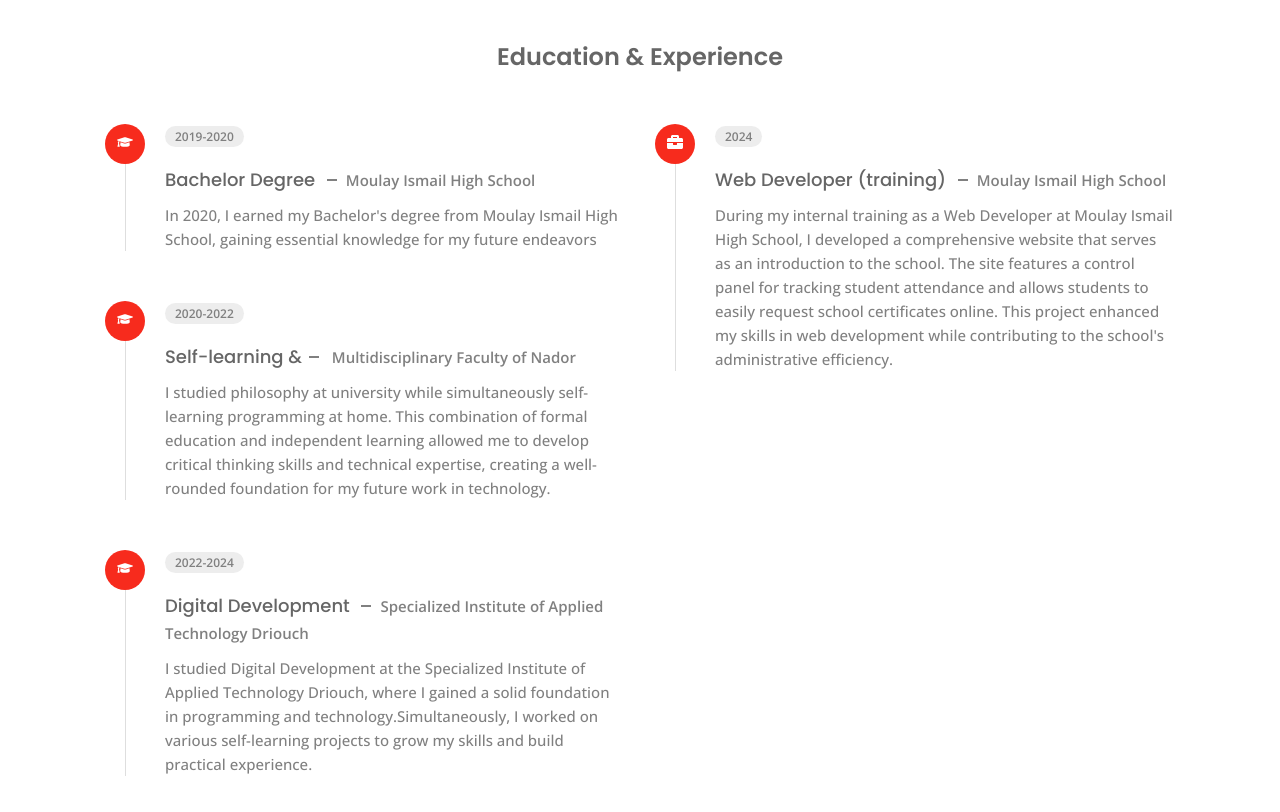
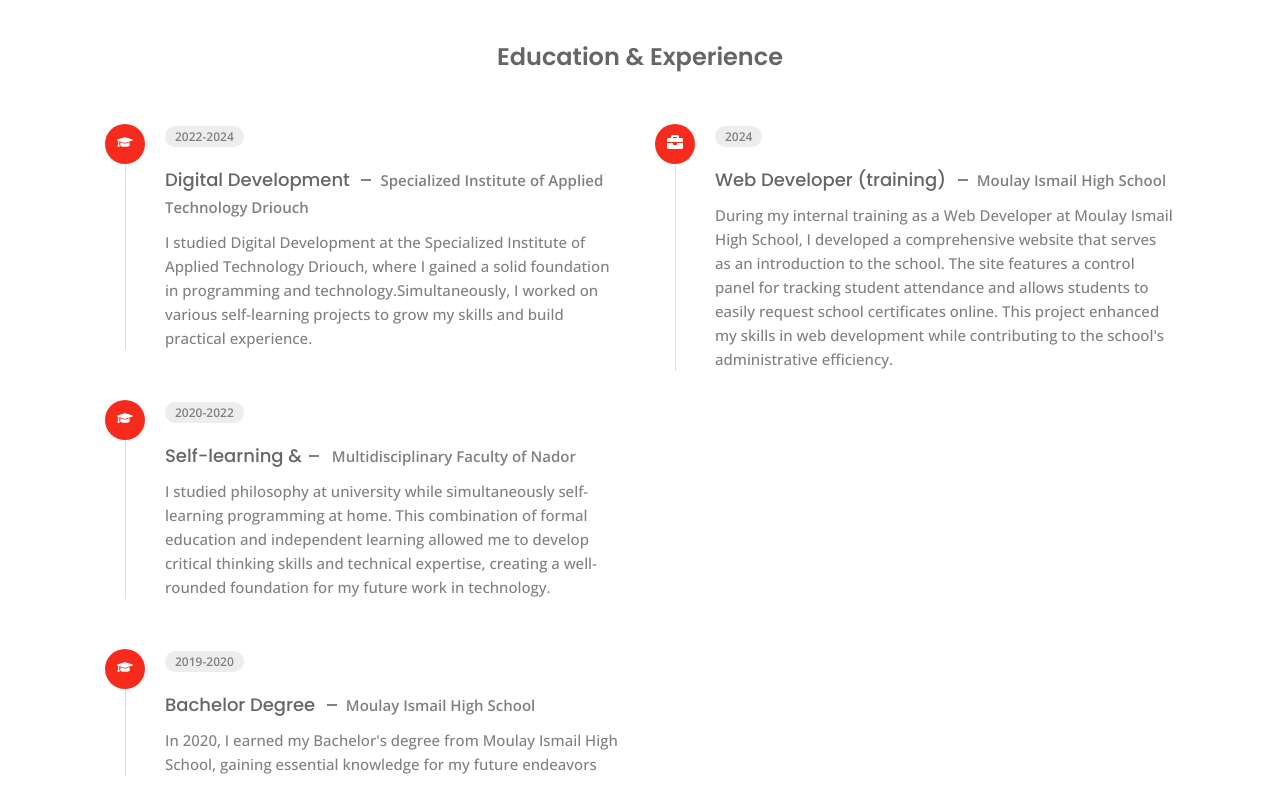
Before and after one commit to mohamed-elharchi/portflolio, a React (Vite) app in the folder elharchiPortfolio/: page /about in a window 1280 px wide. Shown: the part 1400-2212 px from the top of the page. Built offline with nearby package versions, Linux system fonts and the light colour scheme.

Commit message:
education from first to last

```diff
--- a/elharchiPortfolio/src/data.jsx
+++ b/elharchiPortfolio/src/data.jsx
@@ -200,14 +200,19 @@
   //   desc: 'Lorem ipsum dolor sit amet, tempor incididunt ut laboreconsectetur elit, sed do eiusmod tempor duntt',
   // },
 
+
+
+
+
   {
     id: 4,
     category: 'education',
     icon: <FaGraduationCap />,
-    year: '2019-2020',
-    title: 'Bachelor Degree <span> Moulay Ismail High School </span>',
-    desc: "In 2020, I earned my Bachelor's degree from Moulay Ismail High School, gaining essential knowledge for my future endeavors",
+    year: '2022-2024',
+    title: 'Digital Development <span> Specialized Institute of Applied Technology Driouch </span>',
+    desc: 'I studied Digital Development at the Specialized Institute of Applied Technology Driouch, where I gained a solid foundation in programming and technology.Simultaneously, I worked on various self-learning projects to grow my skills and build practical experience.',
   },
+
 
   {
     id: 5,
@@ -222,9 +227,9 @@
     id: 6,
     category: 'education',
     icon: <FaGraduationCap />,
-    year: '2022-2024',
-    title: 'Digital Development <span> Specialized Institute of Applied Technology Driouch </span>',
-    desc: 'I studied Digital Development at the Specialized Institute of Applied Technology Driouch, where I gained a solid foundation in programming and technology.Simultaneously, I worked on various self-learning projects to grow my skills and build practical experience.',
+    year: '2019-2020',
+    title: 'Bachelor Degree <span> Moulay Ismail High School </span>',
+    desc: "In 2020, I earned my Bachelor's degree from Moulay Ismail High School, gaining essential knowledge for my future endeavors",
   },
 ];
 
```
